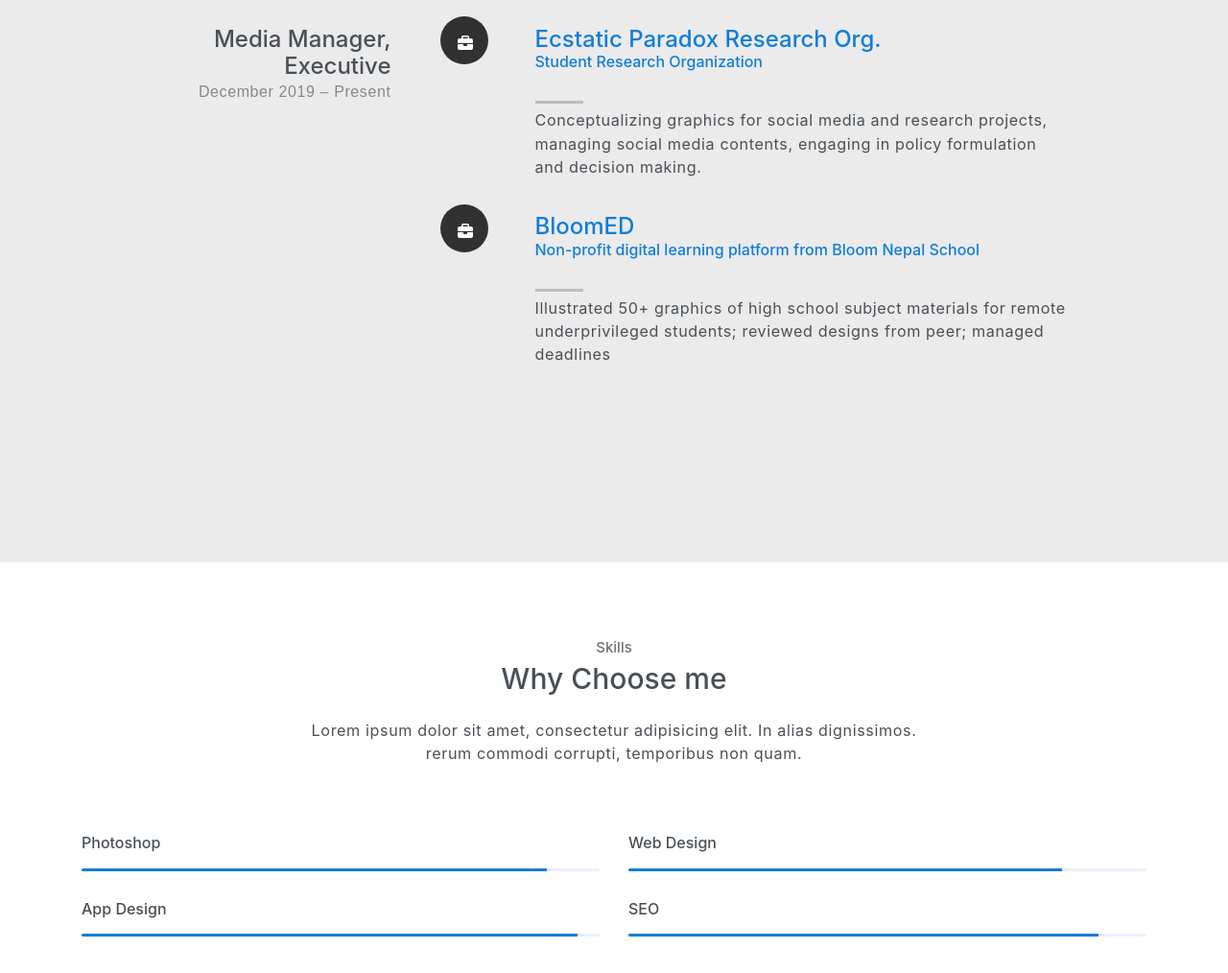
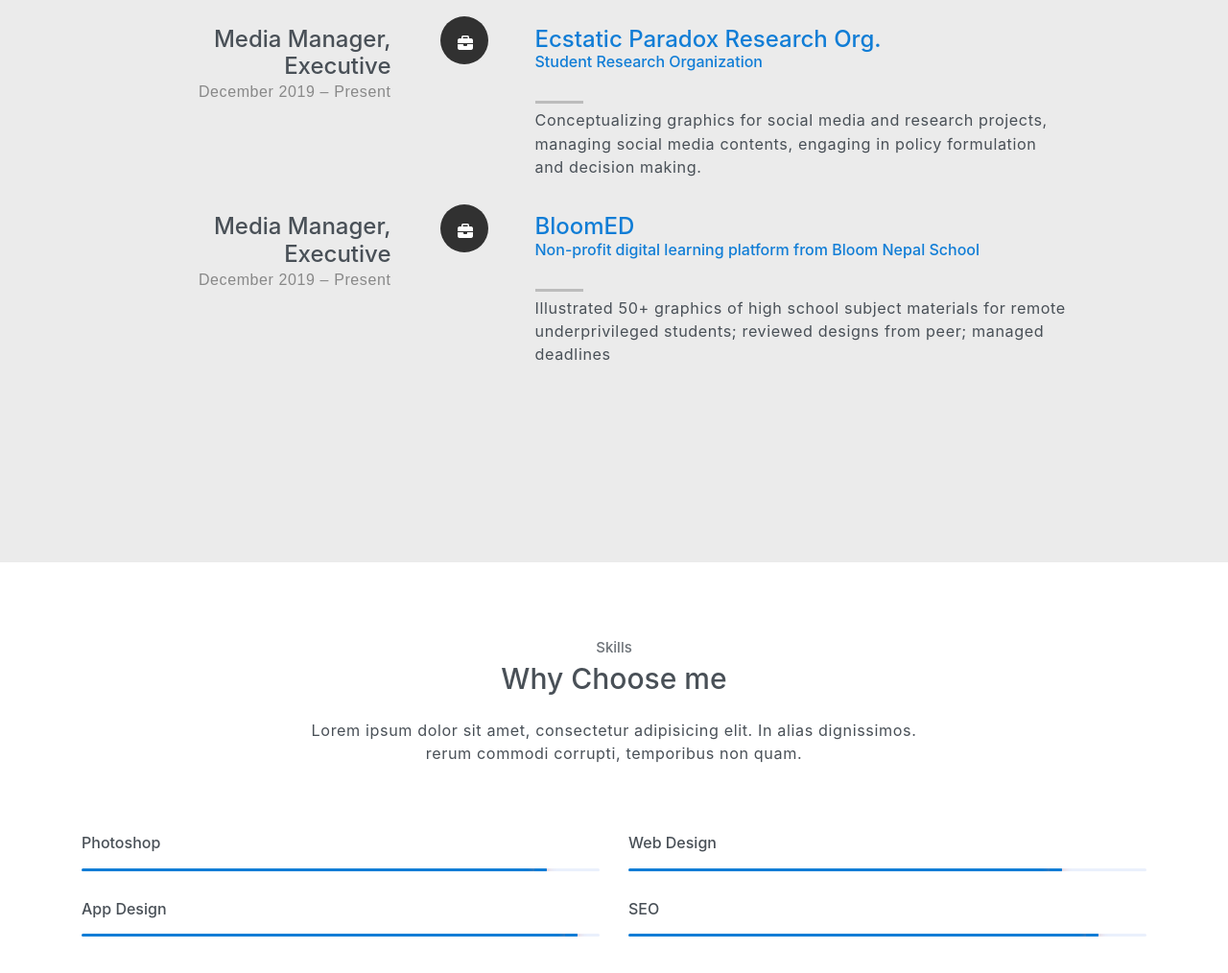
Before and after one commit to SarismaBasnet123/Saru_Portfolio, a website: page index.html in a window 1280 px wide. Shown: the part 2195-3209 px from the top of the page at 96% size. Drawn offline with Linux system fonts and the light colour scheme.

Commit message:
refactor: Added header

```diff
--- a/index.html
+++ b/index.html
@@ -195,6 +195,7 @@
         <div class="container resume-timeline">
 
             <div>
+                <!-- experience -->
                 <div class="timeline-block">
 
                     <div class="timeline-ico">
@@ -217,7 +218,7 @@
 
                     </div>
 
-                </div> <!-- /timeline-block -->
+                </div>
 
                 <!-- experience -->
                 <div class="timeline-block">
@@ -225,6 +226,13 @@
                     <div class="timeline-ico">
                         <i class="fa fa-briefcase"></i>
                     </div>
+
+                    <div class="timeline-header">
+                        <h3>Media Manager,<br>Executive</h3>
+                        <p>December 2019 – Present</p>
+                    </div>
+
+
                     <!-- experience detail -->
                     <div class="timeline-content">
                         <h4><a href="https://dev.bloomnf.org/">BloomED<br>
```
